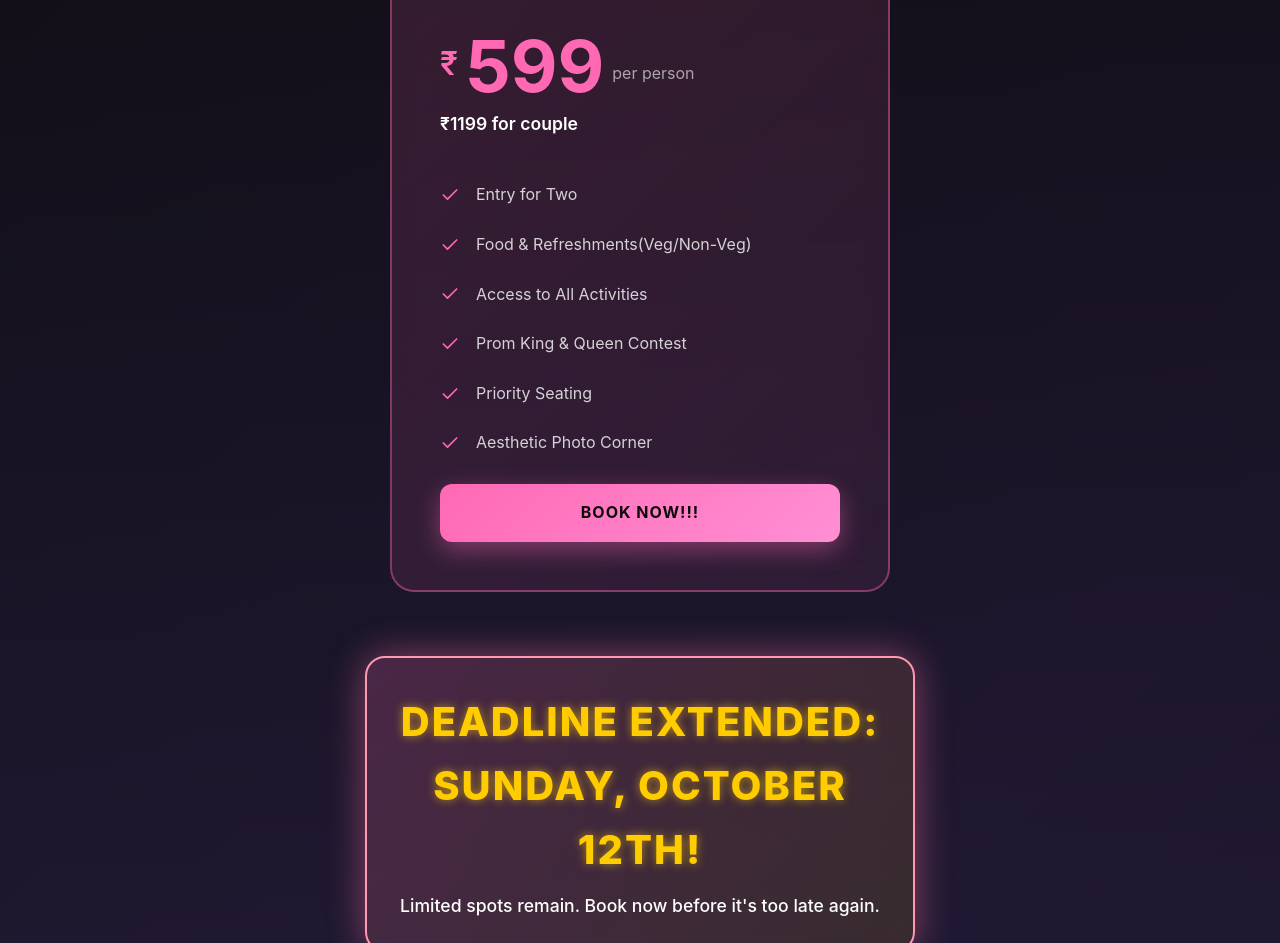
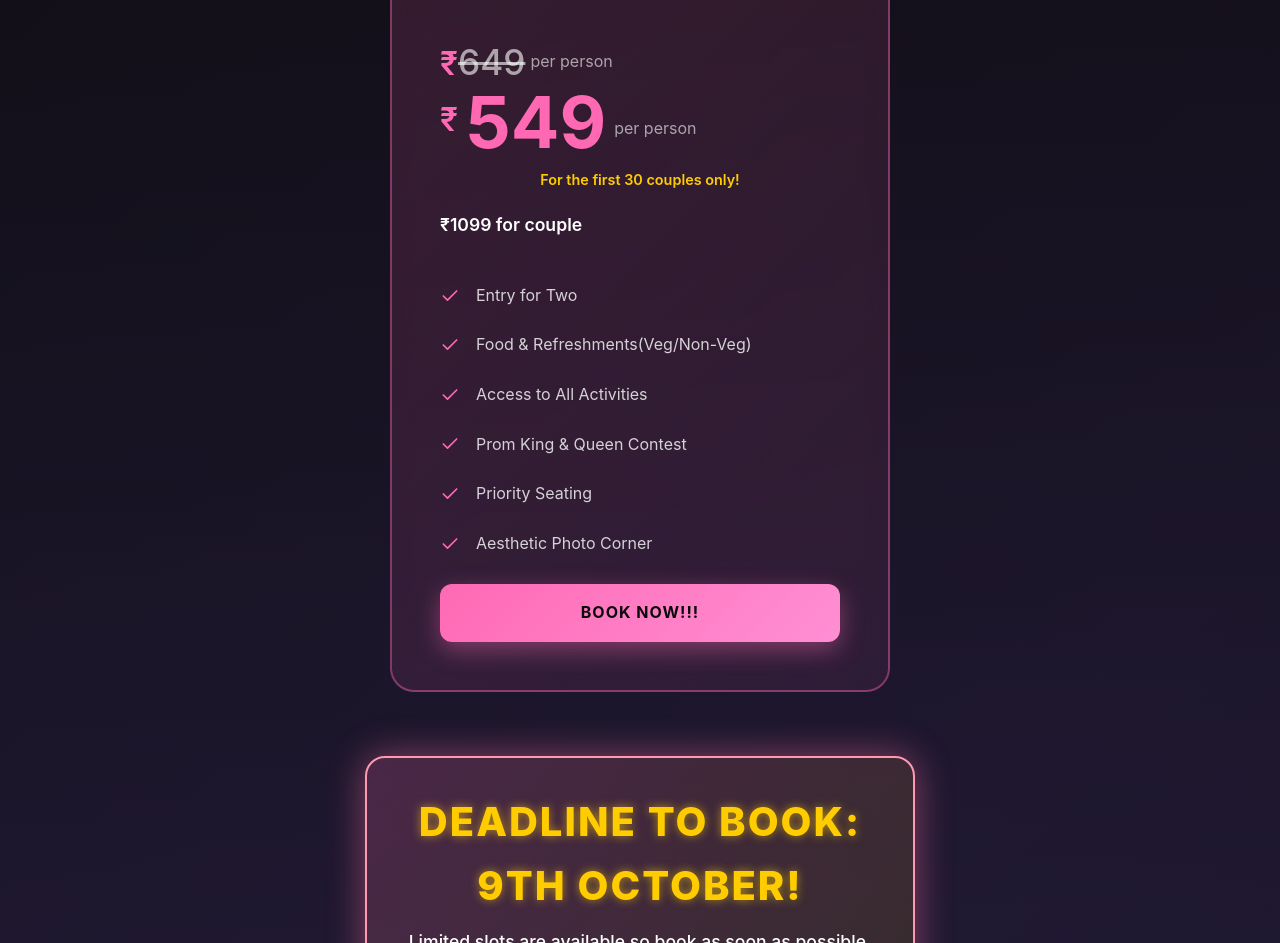
Before and after one commit to Architrb1795/prom, a React (Vite) app: page / in a window 1280 px wide. Shown: the part 3149-4092 px from the top of the page. Built offline with nearby package versions, Linux system fonts and the light colour scheme; the HTML template or start-up script is replaced by a standard one.

Commit message:
Updated Pricing.jsx

```diff
--- a/src/components/Pricing.jsx
+++ b/src/components/Pricing.jsx
@@ -18,18 +18,22 @@ const Pricing = () => {
 
             {/* Offer Price Section */}
             <div className="offer-section">
-
+              <div className="old-pricing-amount">
+                <span className="currency">₹</span>
+                <span className="old-price-strike">649</span>
+                <span className="per-person">per person</span>
+              </div>
               <div className="pricing-amount">
                 <span className="currency">₹</span>
-                <span className="price">599</span>
+                <span className="price">549</span>
                 <span className="per-person">per person</span>
               </div>
-
+              <div className="offer-text">For the first 30 couples only!</div>
             </div>
 
             {/* Updated Couple Price */}
             <div className="couple-price">
-              <span className="new-couple-price"> ₹1199 for couple</span>
+              <span className="new-couple-price"> ₹1099 for couple</span>
             </div>
 
             <ul className="pricing-features">
@@ -81,8 +85,8 @@ const Pricing = () => {
           </div>
         </div>
         <div className="deadline-notice">
-          <h3 className="deadline-title">Deadline Extended: Sunday, October 12th!</h3>
-          <p className="deadline-subtitle">Limited spots remain. Book now before it's too late again.</p>
+          <h3 className="deadline-title">Deadline to Book: 9th October!</h3>
+          <p className="deadline-subtitle">Limited slots are available so book as soon as possible.</p>
         </div>
       </div>
     </section>
```
